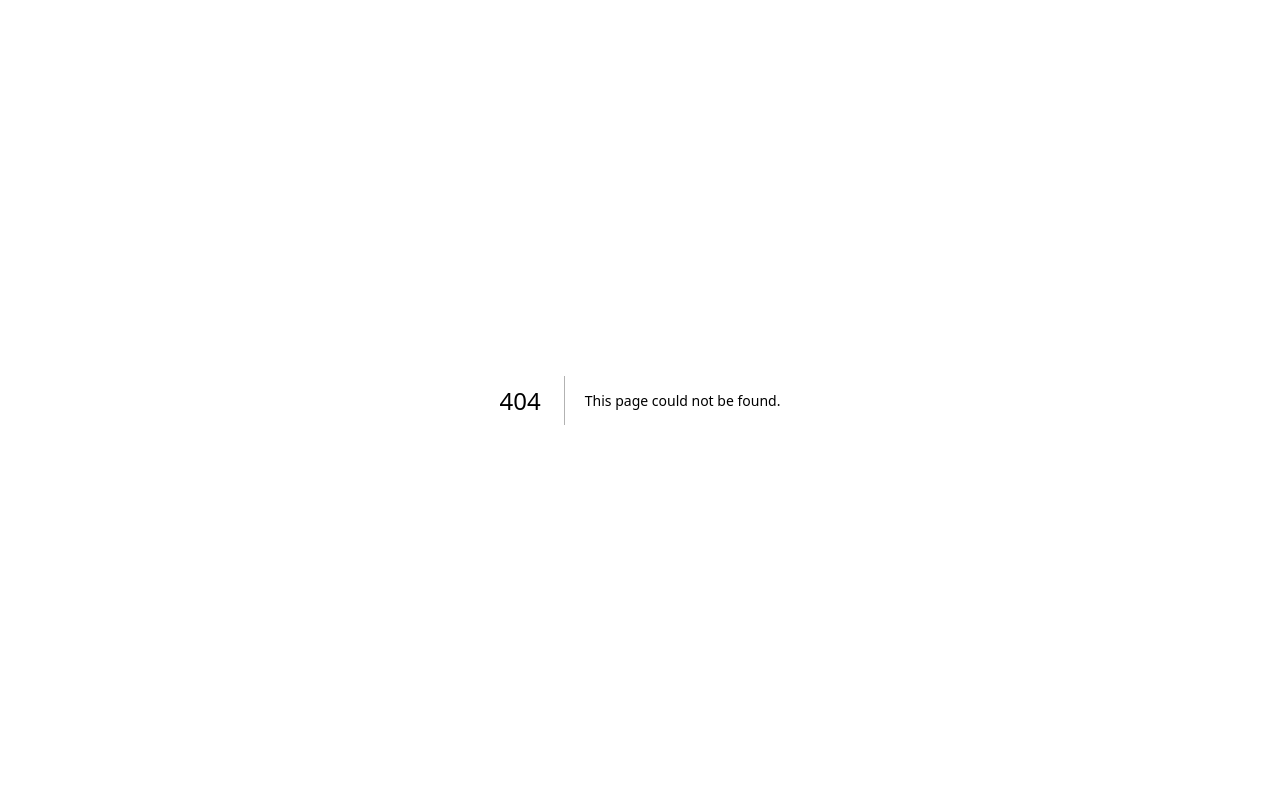
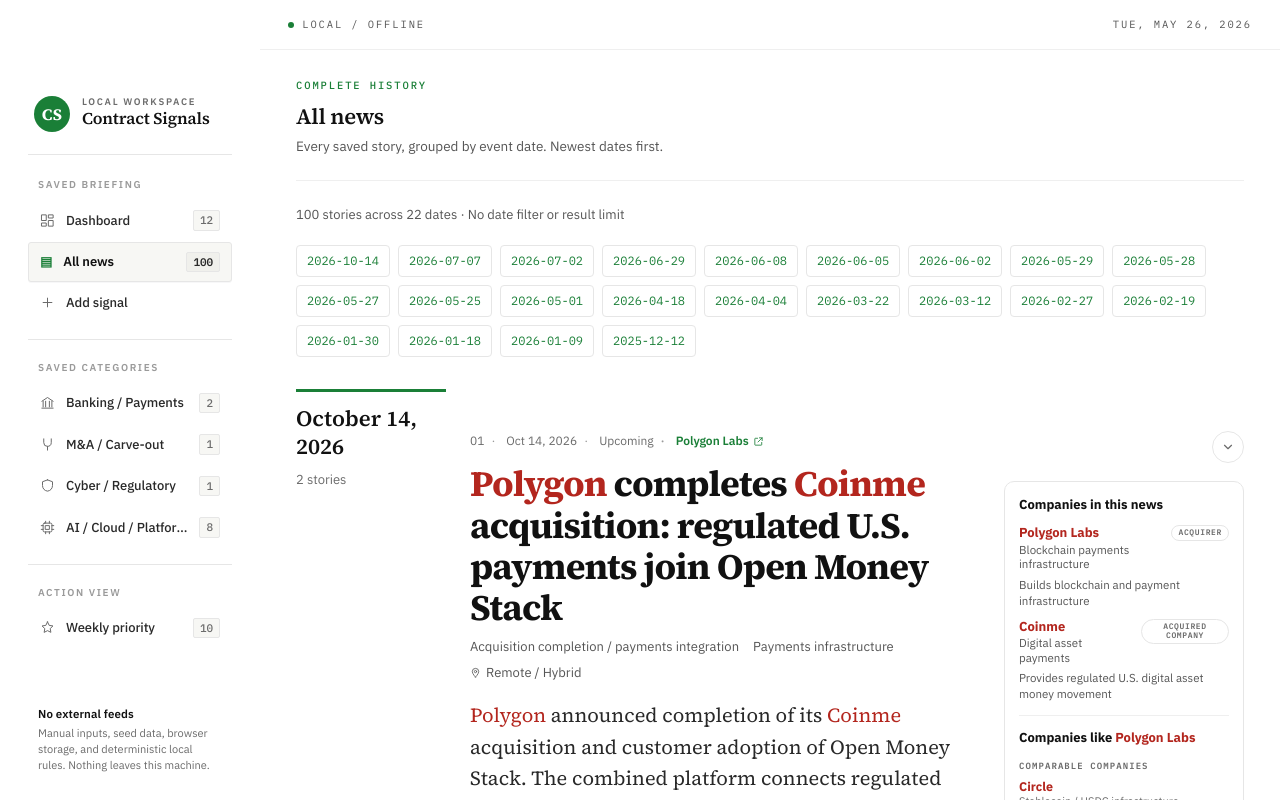
Before and after one commit to venkata-dora/contract-job-signal-dashboard, a Next.js app: page /news in a window 1280 px wide. Before the commit this address had no page. Shown: the top 800 px of the page. Built offline with nearby package versions, Linux system fonts and the light colour scheme.

Commit message:
Add complete date-grouped news archive (#5)

```diff
--- a/app/globals.css
+++ b/app/globals.css
@@ -1590,3 +1590,17 @@
     gap: 12px;
   }
 }
+
+/* Complete news archive: dates remain beside their stories on wide screens. */
+.news-archive { max-width: 1440px; }
+.archive-jumps { display: flex; flex-wrap: wrap; gap: 8px; margin: 20px 0 32px; }
+.archive-jumps a { border: 1px solid var(--line); padding: 6px 10px; border-radius: 4px; font-family: var(--mono); font-size: 12px; }
+.archive-jumps a:hover { background: var(--bg); }
+.archive-day { display: grid; grid-template-columns: 150px minmax(0, 1fr); gap: 24px; margin-bottom: 40px; scroll-margin-top: 24px; }
+.archive-date { align-self: start; position: sticky; top: 24px; border-top: 3px solid var(--accent); padding-top: 12px; }
+.archive-date h2 { font: 600 22px/1.3 var(--serif); margin: 0 0 8px; }
+.archive-date span { color: var(--mute); font-size: 13px; }
+@media (max-width: 900px) {
+  .archive-day { grid-template-columns: minmax(0, 1fr); gap: 16px; }
+  .archive-date { position: static; }
+}
--- /dev/null
+++ b/app/news/page.tsx
@@ -0,0 +1,43 @@
+"use client";
+
+import { AppShell } from "@/components/AppShell";
+import { BriefingRow } from "@/components/BriefingRow";
+import { useSignals } from "@/components/useSignals";
+
+export default function NewsArchivePage() {
+  const { signals, isReady } = useSignals();
+  const dates = Array.from(new Set(signals.map((signal) => signal.eventDate))).sort((a, b) => b.localeCompare(a));
+
+  return (
+    <AppShell>
+      <div className="page news-archive">
+        <div className="page-head">
+          <div>
+            <div className="kicker">Complete history</div>
+            <h1 className="page-title">All news</h1>
+            <p className="page-sub">Every saved story, grouped by event date. Newest dates first.</p>
+          </div>
+        </div>
+        {!isReady ? <p role="status">Loading news…</p> : signals.length === 0 ? <p>No saved news yet.</p> : <>
+          <p className="section-sub">{signals.length} stories across {dates.length} dates · No date filter or result limit</p>
+          <nav className="archive-jumps" aria-label="Jump to news date">
+            {dates.map((date) => <a key={date} href={`#date-${date}`}>{date}</a>)}
+          </nav>
+          {dates.map((date) => {
+            const stories = signals.filter((signal) => signal.eventDate === date);
+            const formatted = new Date(`${date}T00:00:00`).toLocaleDateString("en-US", { month: "long", day: "numeric", year: "numeric" });
+            return <section key={date} id={`date-${date}`} className="archive-day" aria-labelledby={`heading-${date}`}>
+              <header className="archive-date">
+                <h2 id={`heading-${date}`}><time dateTime={date}>{formatted}</time></h2>
+                <span>{stories.length} {stories.length === 1 ? "story" : "stories"}</span>
+              </header>
+              <div className="brief-list">
+                {stories.map((signal, index) => <BriefingRow key={signal.id} signal={signal} rank={index + 1} />)}
+              </div>
+            </section>;
+          })}
+        </>}
+      </div>
+    </AppShell>
+  );
+}
--- a/components/AppShell.tsx
+++ b/components/AppShell.tsx
@@ -109,6 +109,11 @@
             <span>Dashboard</span>
             <span className="count">{counts.total ?? 0}</span>
           </Link>
+          <Link href="/news" className={pathname === "/news" ? "active" : ""}>
+            <span className="nav-ic" aria-hidden="true">▤</span>
+            <span>All news</span>
+            <span className="count">{counts.allTotal ?? 0}</span>
+          </Link>
           <Link href="/add-signal" className={pathname === "/add-signal" ? "active" : ""}>
             <span className="nav-ic">
               <svg width={15} height={15} viewBox="0 0 24 24" fill="none" stroke="currentColor" strokeWidth="1.6" strokeLinecap="round">
```
